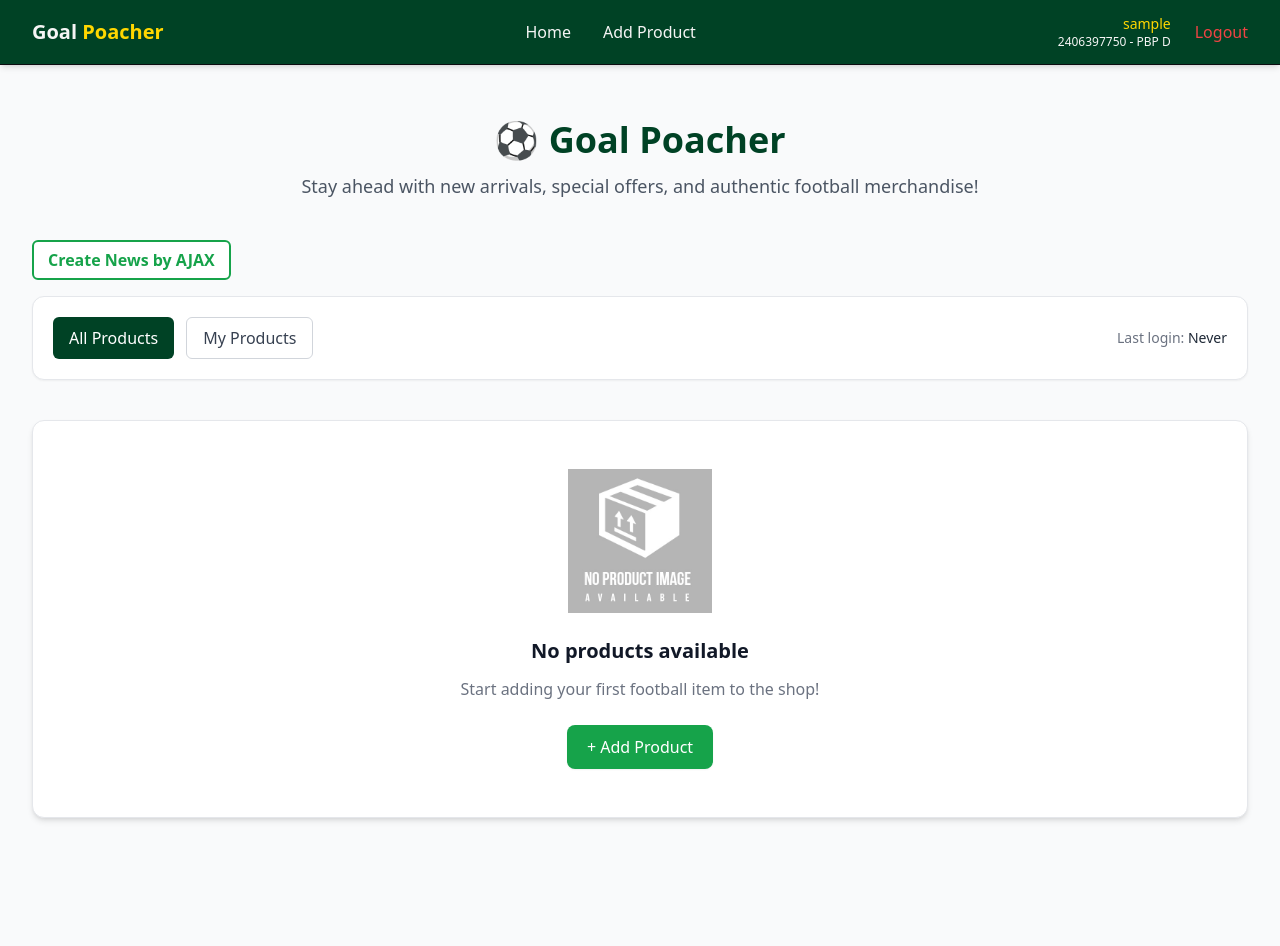
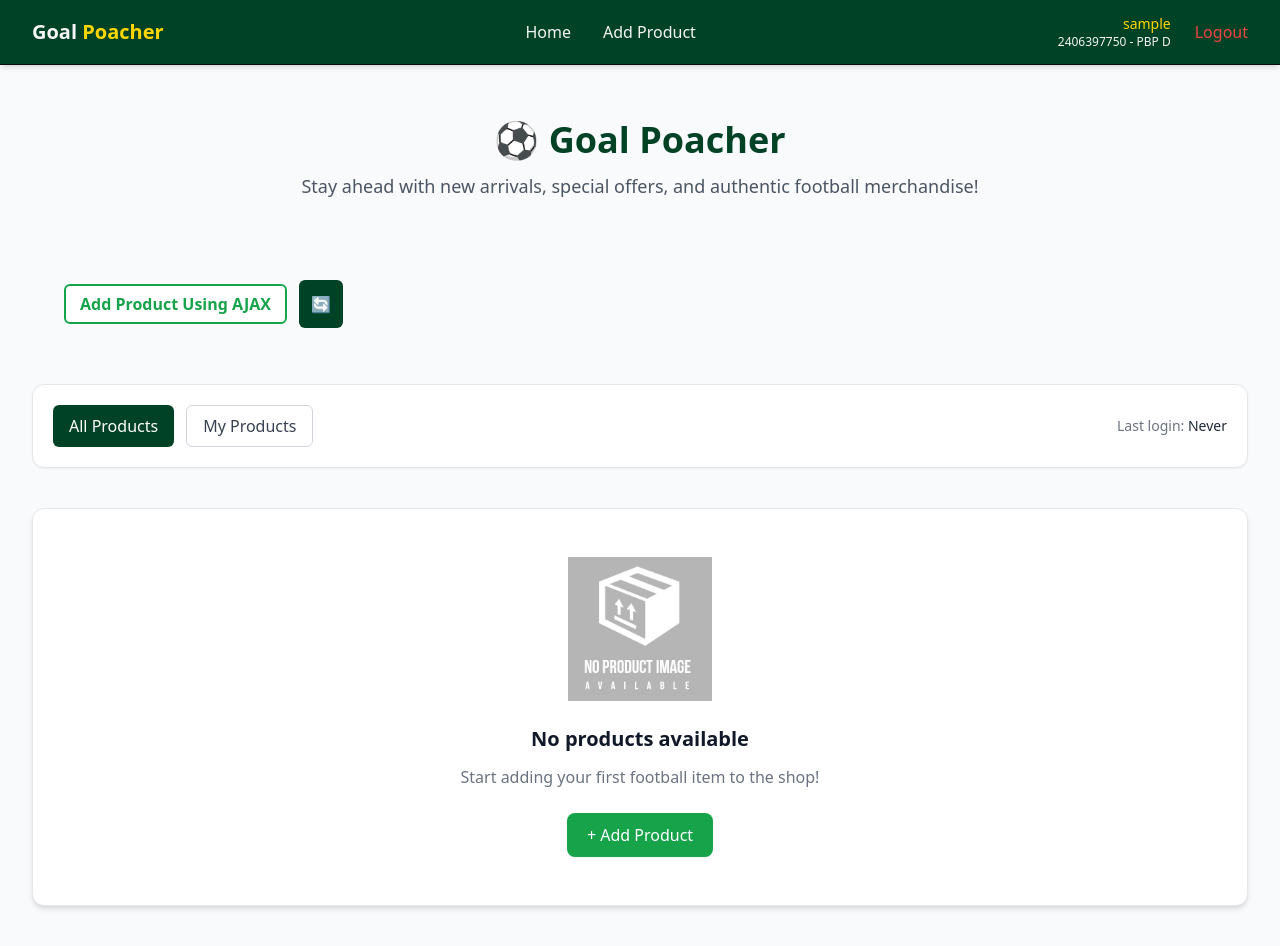
Before and after one commit to shaenette/goal-poacher, a Django app: page / in a window 1280 px wide. Before the commit the page ends 821 px from the top, so only its background shows below. Run offline with Django 5.2, Linux system fonts and the light colour scheme; the visitor is signed in with stand-in values (Sample User, id 1); data comes from the database, SQL or seed files in the repository; data that the repository does not hold is empty; some libraries are stand-ins or nearby versions.

Commit message:
Tugas 6: Final Completed

```diff
--- a/main/templates/main.html
+++ b/main/templates/main.html
@@ -20,9 +20,20 @@
     </div>
 
     <!-- Button to open modal -->
-    <button onclick="showModal()" class="inline-flex items-center px-4 py-2 bg-white text-green-600 font-semibold outline outline-2 outline-green-600 outline-offset-[-2px] rounded-md hover:bg-green-600 hover:text-white transition-colors mb-4">
-      Create News by AJAX
-    </button>
+
+    <div class="max-w-7xl mx-auto px-4 sm:px-6 lg:px-8 py-10">
+    <div class="flex items-center space-x-3 mb-4">
+        <button onclick="showModal()" class="inline-flex items-center px-4 py-2 bg-white text-green-600 font-semibold outline outline-2 outline-green-600 outline-offset-[-2px] rounded-md hover:bg-green-600 hover:text-white transition-colors">
+            Add Product Using AJAX
+        </button>
+
+        <button id="manualRefreshBtn" class="inline-flex items-center justify-center p-3 bg-[#004225] text-white font-semibold rounded-md hover:bg-[#006b3b] transition-colors">
+            <path stroke-linecap="round" stroke-linejoin="round" stroke-width="2" d="M4 4v5h.582m15.356 2A8.001 8.001 0 004.205 15m14.329 1.205A8.001 8.001 0 0120.595 10m-4.14 5.39L16 16.5m-3.59-.59L12 11.5m-3.59 4.905L8 16.5m-1.79-1.79L6.5 14"></path>
+            🔄
+        </button>
+    </div>
+
+    </div>
 
     <!-- Filter Section -->
     <div class="flex flex-col sm:flex-row sm:items-center sm:justify-between mb-10 bg-white shadow-sm rounded-xl border border-gray-200 p-5">
@@ -86,6 +97,7 @@
   const productGridContainer = document.getElementById('grid');
   const showAllProductsButton = document.getElementById('filter-all');
   const showMyProductsButton = document.getElementById('filter-my');
+    const manualRefreshButton = document.getElementById('manualRefreshBtn');
 
   // State Variables
   let activeFilter = 'all';
@@ -267,6 +279,11 @@
     showAllProductsButton.addEventListener('click', handleShowAllProductsClick);
     showMyProductsButton.addEventListener('click', handleShowMyProductsClick);
 
+    if (manualRefreshButton) {
+        // Panggil fungsi fetchProductsFromServer saat tombol diklik
+        manualRefreshButton.addEventListener('click', fetchProductsFromServer);
+    }
+
     fetchProductsFromServer();
   }
 
```
